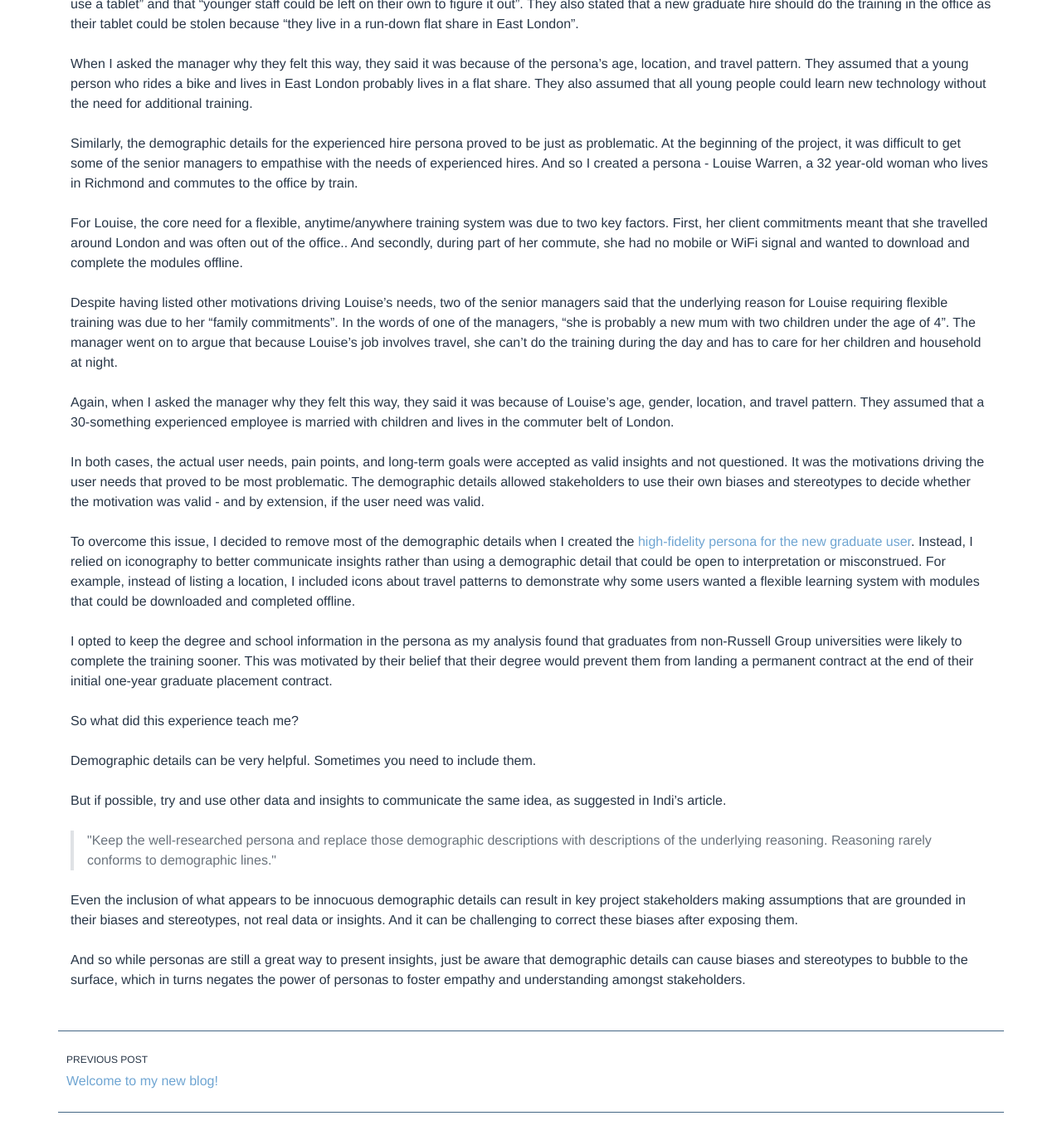
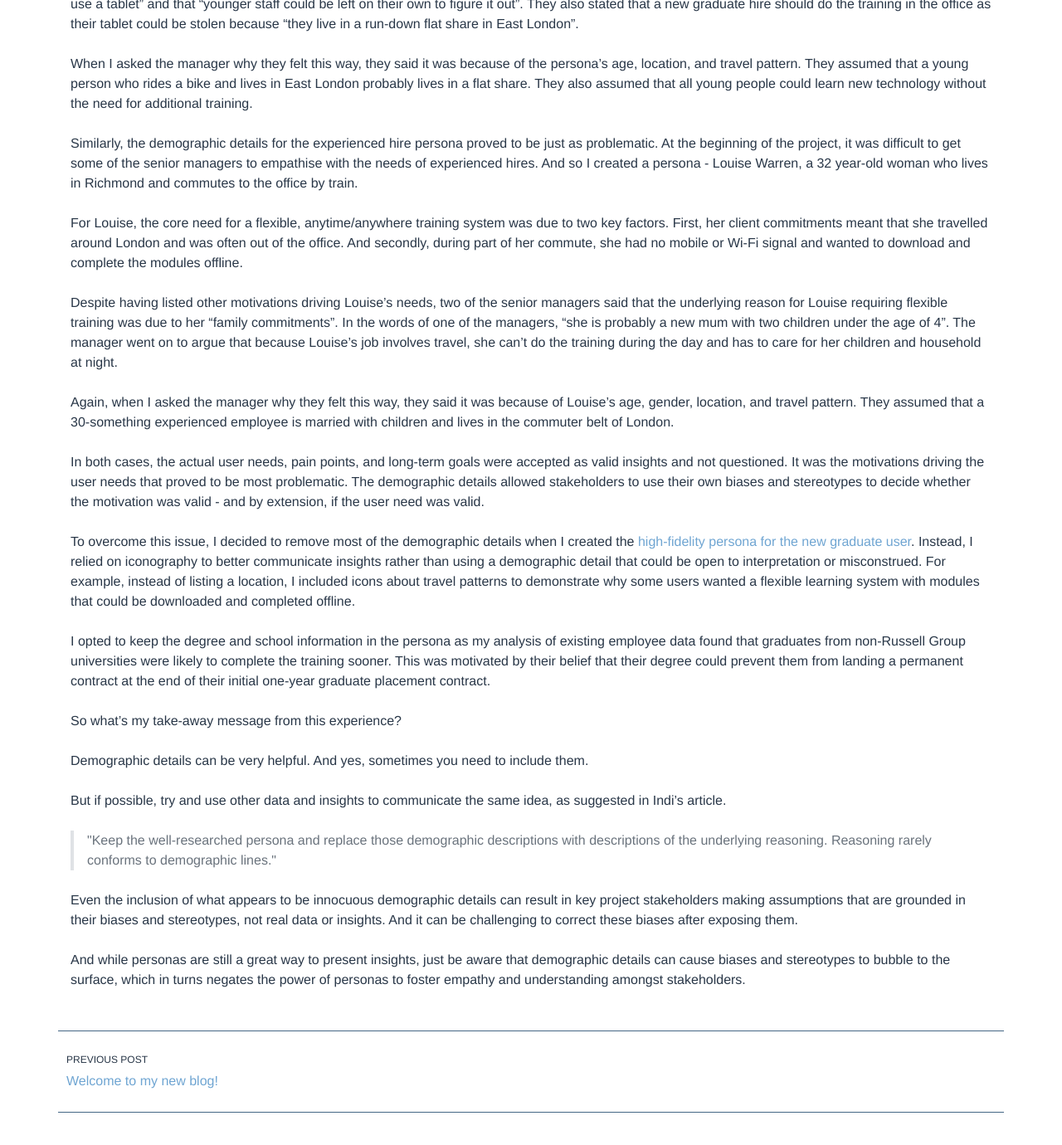
Before and after one commit to andrewhercules/andrewhercules.github.io, a Jekyll site: the page built from _posts/2018-05-12-why-i-avoid-demographic-details-in-my-personas.md, in a window 1280 px wide and 1400 px high, scrolled down 1143 px. Shown: the top 1380 px of the window at 83% size. Built offline with Jekyll 4.4.1, drawn with Linux system fonts in a browser that asks for light colours; nearby versions of some CDN libraries; some web fonts are replaced; some of the changed text lies outside the part shown.

Commit message:
Renamed recent blog post and fixed typos

```diff
--- a/_posts/2018-05-12-why-i-try-and-avoid-demographic-details-in-my-personas.md
+++ b/_posts/2018-05-12-why-i-avoid-demographic-details-in-my-personas.md
@@ -27,7 +27,7 @@ When I asked the manager why they felt this way, they said it was because of the
 
 Similarly, the demographic details for the experienced hire persona proved to be just as problematic. At the beginning of the project, it was difficult to get some of the senior managers to empathise with the needs of experienced hires. And so I created a persona - Louise Warren, a 32 year-old woman who lives in Richmond and commutes to the office by train.
 
-For Louise, the core need for a flexible, anytime/anywhere training system was due to two key factors. First, her client commitments meant that she travelled around London and was often out of the office.. And secondly, during part of her commute, she had no mobile or WiFi signal and wanted to download and complete the modules offline.
+For Louise, the core need for a flexible, anytime/anywhere training system was due to two key factors. First, her client commitments meant that she travelled around London and was often out of the office. And secondly, during part of her commute, she had no mobile or Wi-Fi signal and wanted to download and complete the modules offline.
 
 Despite having listed other motivations driving Louise's needs, two of the senior managers said that the underlying reason for Louise requiring flexible training was due to her "family commitments". In the words of one of the managers, "she is probably a new mum with two children under the age of 4". The manager went on to argue that because Louise's job involves travel, she can't do the training during the day and has to care for her children and household at night.
 
@@ -37,11 +37,11 @@ In both cases, the actual user needs, pain points, and long-term goals were acce
 
 To overcome this issue, I decided to remove most of the demographic details when I created the [high-fidelity persona for the new graduate user](/assets/docs/portfolio/financial-services-training-app/financial_training_graduate_user_persona.pdf). Instead, I relied on iconography to better communicate insights rather than using a demographic detail that could be open to interpretation or misconstrued. For example, instead of listing a location, I included icons about travel patterns to demonstrate why some users wanted a flexible learning system with modules that could be downloaded and completed offline.
 
-I opted to keep the degree and school information in the persona as my analysis found that graduates from non-Russell Group universities were likely to complete the training sooner. This was motivated by their belief that  their degree would prevent them from landing a permanent contract at the end of their initial one-year graduate placement contract.
+I opted to keep the degree and school information in the persona as my analysis of existing employee data found that graduates from non-Russell Group universities were likely to complete the training sooner. This was motivated by their belief that their degree could prevent them from landing a permanent contract at the end of their initial one-year graduate placement contract.
 
-So what did this experience teach me?
+So what's my take-away message from this experience?
 
-Demographic details can be very helpful. Sometimes you need to include them.
+Demographic details can be very helpful. And yes, sometimes you need to include them.
 
 But if possible, try and use other data and insights to communicate the same idea, as suggested in Indi's article.
 
@@ -51,4 +51,4 @@ But if possible, try and use other data and insights to communicate the same ide
 
 Even the inclusion of what appears to be innocuous demographic details can result in key project stakeholders making assumptions that are grounded in their biases and stereotypes, not real data or insights. And it can be challenging to correct these biases after exposing them.
 
-And so while personas are still a great way to present insights, just be aware that demographic details can cause biases and stereotypes to bubble to the surface, which in turns negates the power of personas to foster empathy and understanding amongst stakeholders.
+And while personas are still a great way to present insights, just be aware that demographic details can cause biases and stereotypes to bubble to the surface, which in turns negates the power of personas to foster empathy and understanding amongst stakeholders.
```
Also changed, not shown: other parts of _posts/2018-05-12-why-i-avoid-demographic-details-in-my-personas.md (+2 -2 lines).
